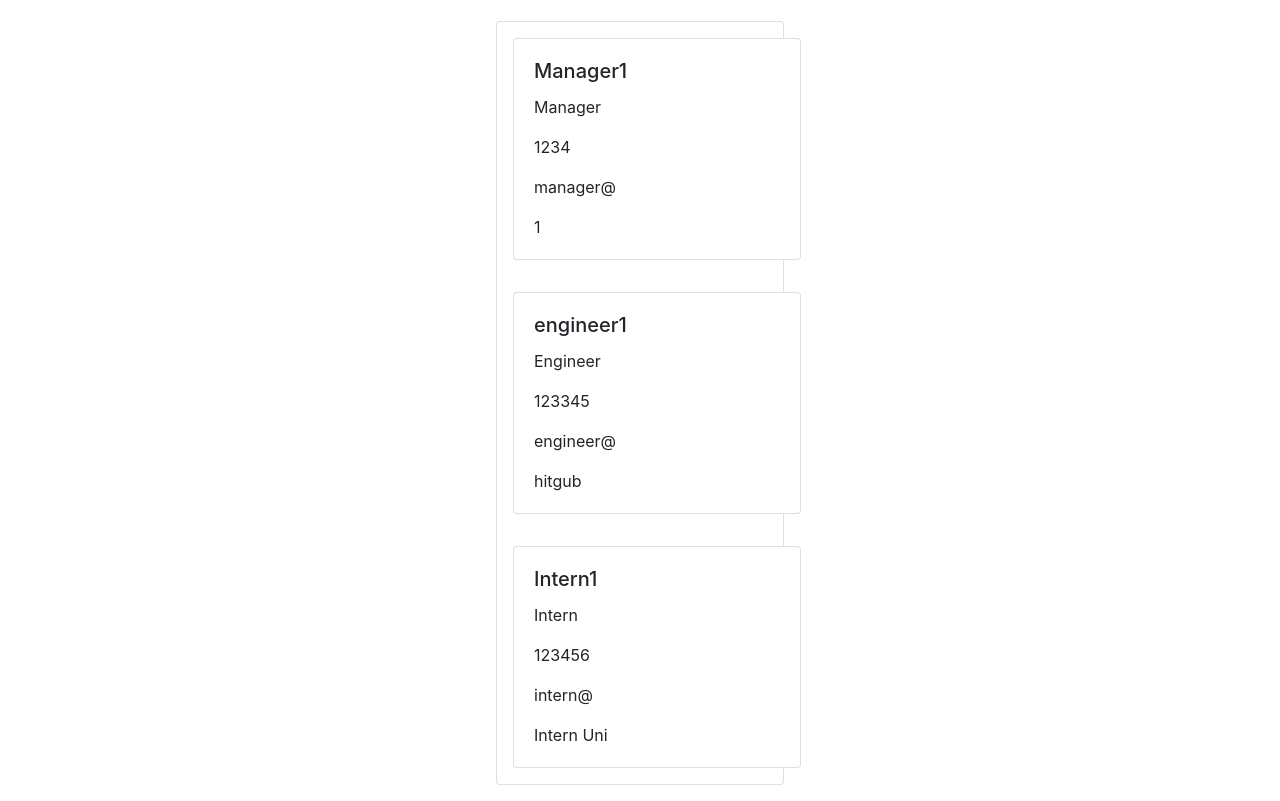
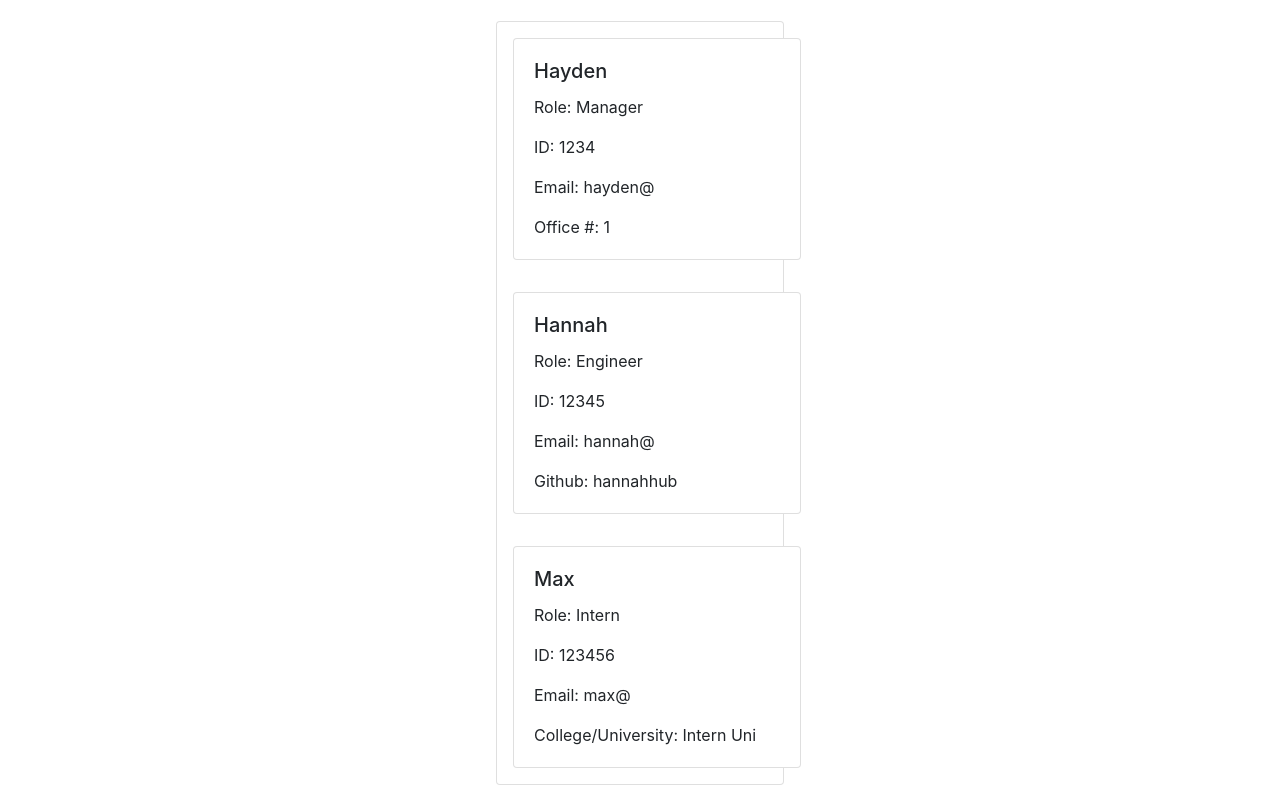
Before and after one commit to hpurring/team-profile-generator, a website: page team.html in a window 1280 px wide. Shown: the part 67-868 px from the top of the page. Drawn offline with nearby package versions, Linux system fonts and the light colour scheme.

Commit message:
readme update

```diff
--- a/team.html
+++ b/team.html
@@ -19,29 +19,29 @@
 
       <div class="card m-3" style="width: 18rem;">
               <div class="card-body">
-                <h5 class="card-title">Manager1</h5>
-                <p class="card-text">Manager</p>
-                <p class="card-text">1234</p>
-                <p class="card-text">manager@</p>
-                <p class="card-text">1</p>
+                <h5 class="card-title">Hayden</h5>
+                <p class="card-text">Role: Manager</p>
+                <p class="card-text">ID: 1234</p>
+                <p class="card-text">Email: hayden@</p>
+                <p class="card-text">Office #: 1</p>
               </div>
           </div>
        <div class="card m-3" style="width: 18rem;">
                <div class="card-body">
-                 <h5 class="card-title">engineer1</h5>
-                 <p class="card-text">Engineer</p>
-                 <p class="card-text">123345</p>
-                 <p class="card-text">engineer@</p>
-                 <p class="card-text">hitgub</p>
+                 <h5 class="card-title">Hannah</h5>
+                 <p class="card-text">Role: Engineer</p>
+                 <p class="card-text">ID: 12345</p>
+                 <p class="card-text">Email: hannah@</p>
+                 <p class="card-text">Github: hannahhub</p>
                </div>
            </div>
       <div class="card m-3" style="width: 18rem;">
               <div class="card-body">
-                <h5 class="card-title">Intern1</h5>
-                <p class="card-text">Intern</p>
-                <p class="card-text">123456</p>
-                <p class="card-text">intern@</p>
-                <p class="card-text">Intern Uni</p>
+                <h5 class="card-title">Max</h5>
+                <p class="card-text">Role: Intern</p>
+                <p class="card-text">ID: 123456</p>
+                <p class="card-text">Email: max@</p>
+                <p class="card-text">College/University: Intern Uni</p>
               </div>
           </div>
         </div>
```
Also changed, not shown: src/template.js (+12 -12 lines), README.md.
